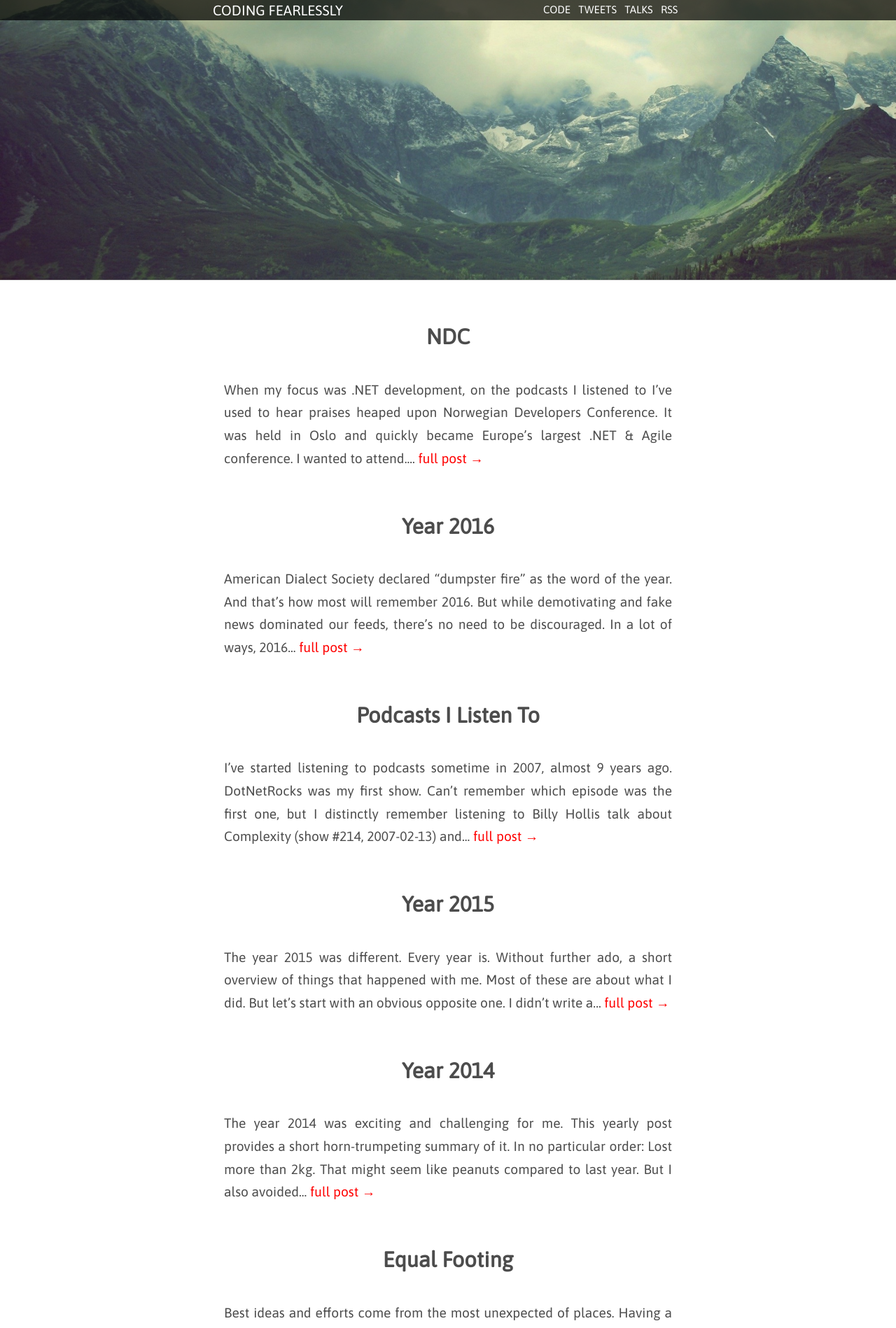
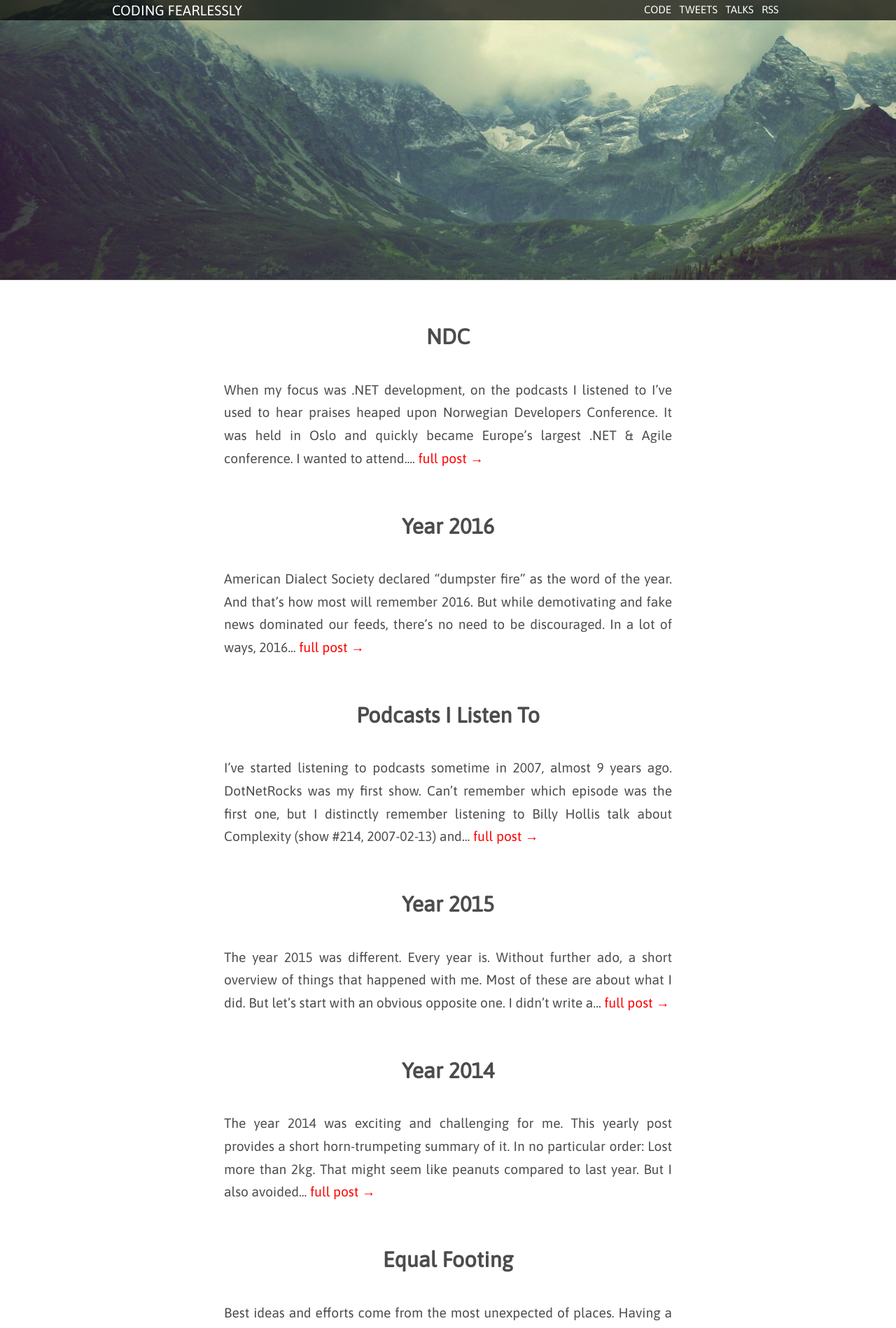
Before and after one commit to mmozuras/mmozuras.github.com, a Jekyll site: the page built from index.html, in a window 1280 px wide. Shown: the top 1898 px of the page at 70% size. Built offline with Jekyll 4.4.1, drawn with Linux system fonts in a browser that asks for light colours; comment, search, counter and statistics services are not loaded.

Commit message:
Increase max-width to 60rem

```diff
--- a/assets/sass/default.scss
+++ b/assets/sass/default.scss
@@ -49,7 +49,7 @@
 
   .container {
     margin: 0 auto;
-    max-width: 42rem;
+    max-width: 60rem;
 
     @media only screen and (min-width: 0px) and (max-width: 1200px) {
       max-width: 100%;
```
Also changed, not shown: assets/css/default.css (+1 -1 lines).
